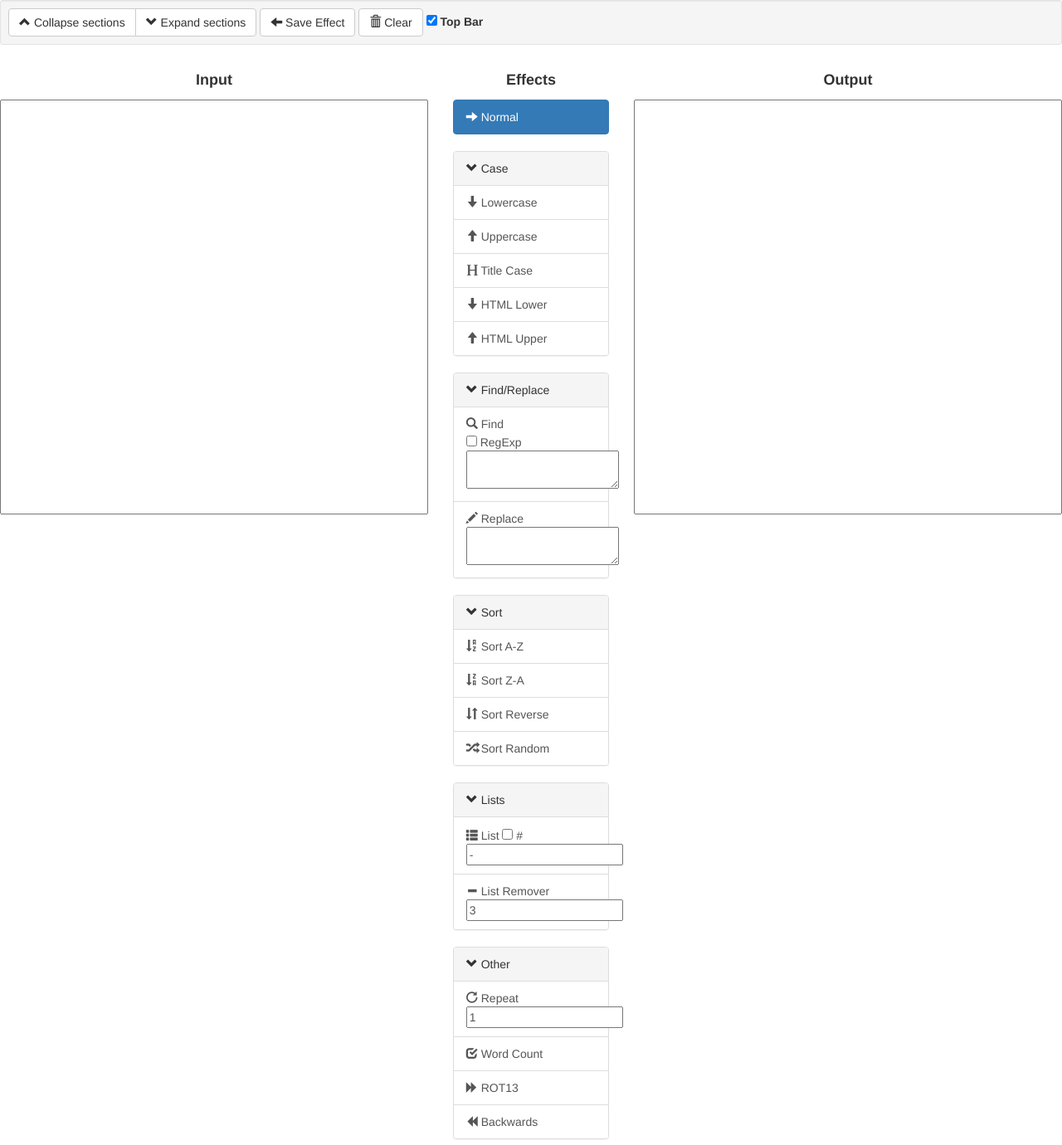
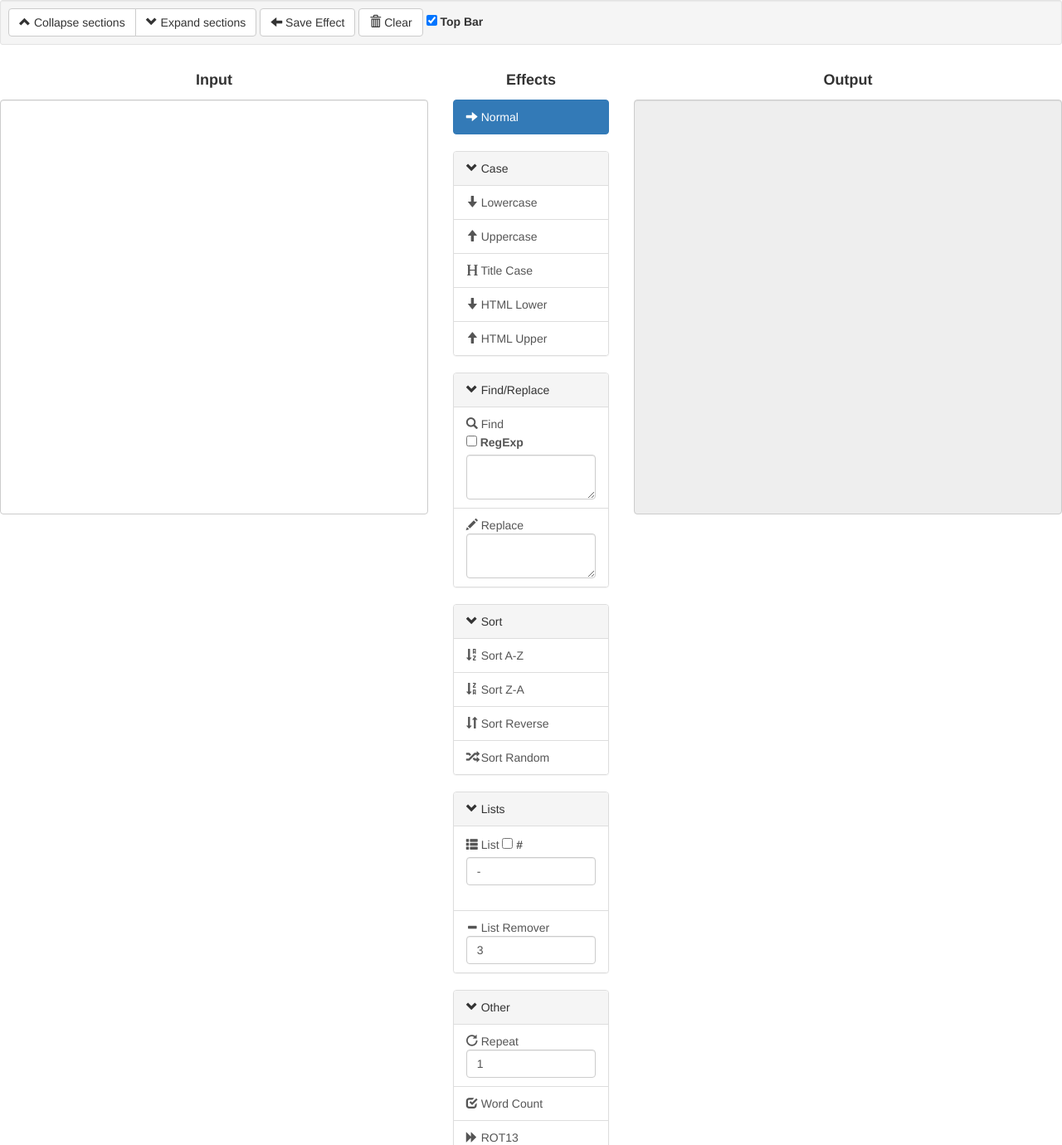
Before and after one commit to nickmccurdy/text_tools, a website: page index.html in a window 1280 px wide. Shown: the top 1380 px of the page at 83% size. Drawn offline with nearby package versions, Linux system fonts and the light colour scheme; a script that the page names is missing.

Commit message:
Use Bootstrap's form-input class and fix use more input labels

```diff
--- a/index.html
+++ b/index.html
@@ -47,7 +47,7 @@
   <!--text before-->
   <div class="col-md-5" id="text_before_container">
     <div class="titlebar">Input</div>
-    <textarea class="main-field" id="text_before"></textarea>
+    <textarea class="main-field form-control" id="text_before"></textarea>
   </div>
 
   <!--effects panels-->
@@ -104,15 +104,15 @@
           <span id="find_counter"></span><br>
 
           <input type="checkbox" id="regexp_toggle" title="Toggles regular expression search.">
-          <span id="regexp_toggle_label" title="Toggles regular expression search.">RegExp</span>
+          <label id="regexp_toggle_label" for="regexp_toggle_label" title="Toggles regular expression search.">RegExp</label>
 
-          <textarea id="find_text" rows="2"></textarea>
+          <textarea id="find_text" class="form-control" rows="2"></textarea>
         </a>
 
         <a class="list-group-item effect" data-effect="replace">
           <span class="glyphicon glyphicon-pencil"></span> Replace
 
-          <textarea id="replace_text" rows="2"></textarea>
+          <textarea id="replace_text" class="form-control" rows="2"></textarea>
         </a>
 
       </div>
@@ -155,15 +155,15 @@
           <span class="glyphicon glyphicon-th-list"></span> List
 
           <input type="checkbox" id="number_list">
-          <span id="number_list_label" title="Toggles numbered lists.">#</span>
+          <label for="number_list" id="number_list_label" title="Toggles numbered lists.">#</label>
 
-          <input type="text" id="list_start" value="- "><br>
+          <input type="text" class="form-control" id="list_start" value="- "><br>
         </a>
 
         <a class="list-group-item effect" data-effect="remove_list">
           <span class="glyphicon glyphicon-minus"></span> List Remover
 
-          <input type="number" id="cutoff" value="3">
+          <input type="number" class="form-control" id="cutoff" value="3">
         </a>
 
       </div>
@@ -179,7 +179,7 @@
         <a class="list-group-item effect" data-effect="repeat">
           <span class="glyphicon glyphicon-repeat"></span> Repeat
 
-          <input type="number" id="repetitions" value="1">
+          <input type="number" class="form-control" id="repetitions" value="1">
         </a>
 
         <a class="list-group-item effect" data-effect="wordcount">
@@ -224,7 +224,7 @@
   <!--text after-->
   <div class="col-md-5" id="text_after_container">
     <div class="titlebar">Output</div>
-    <textarea class="main-field" id="text_after" readonly></textarea>
+    <textarea class="main-field form-control" id="text_after" readonly></textarea>
   </div>
 
 </div>
--- a/styles.css
+++ b/styles.css
@@ -13,7 +13,7 @@
   resize: none;
   width: 100%;
   /*height: 100%;*/
-  height: 500px;
+  height: 500px !important;
 }
 
 /*effects*/
```
